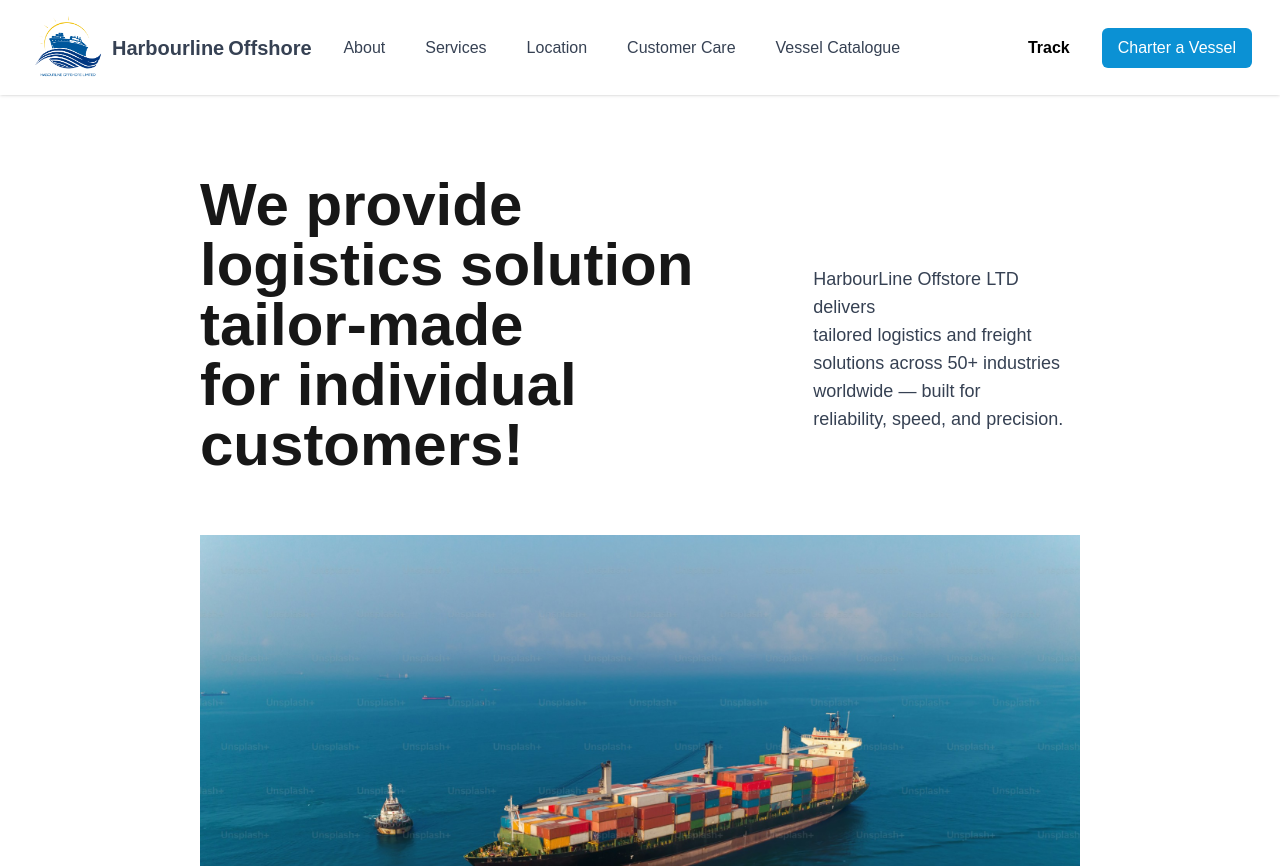
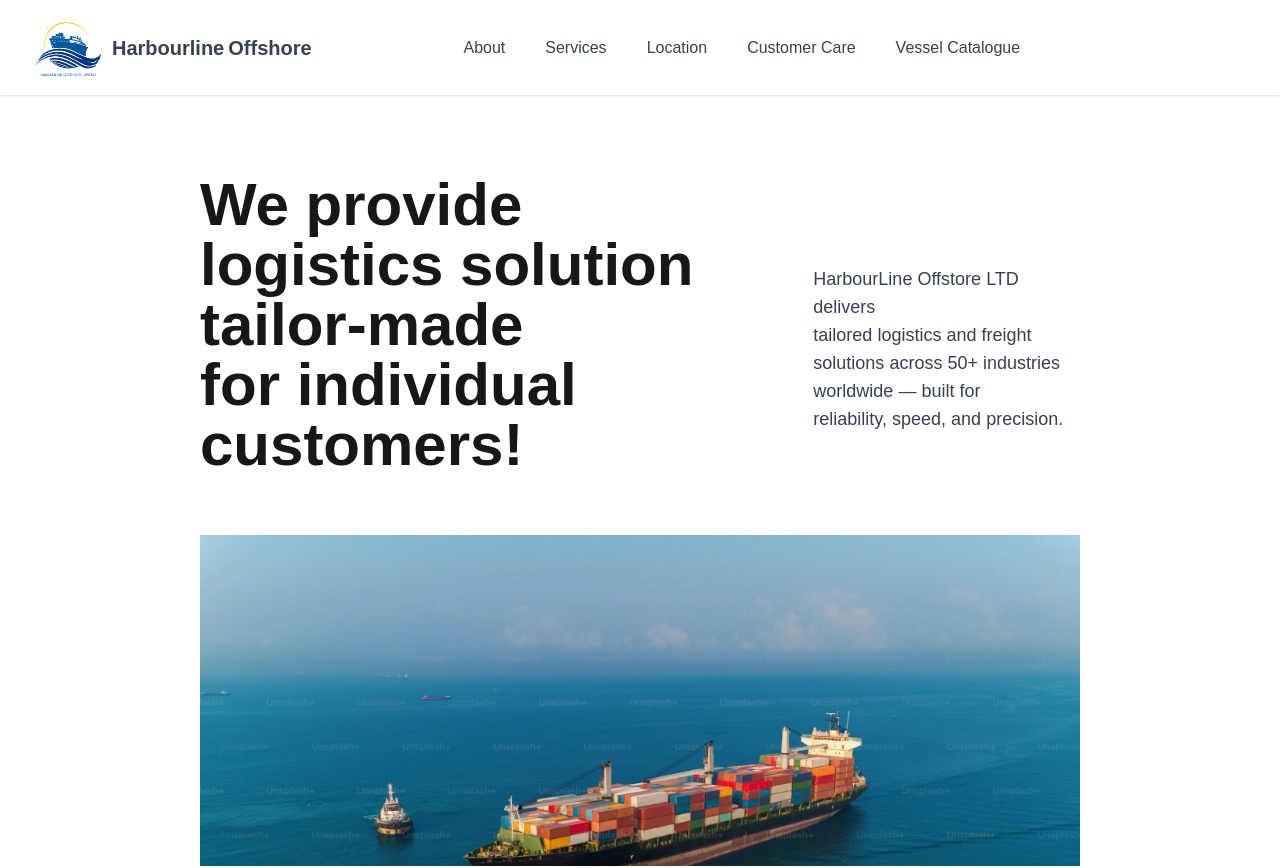
Before and after one commit to harrycode2790/habourline, a Next.js app: page / in a window 1280 px wide. Shown: the top 868 px of the page. Built offline with nearby package versions, Linux system fonts and the light colour scheme.

Commit message:
Removed the Track and Charter Vessel buttons from the header

```diff
--- a/components/Header.tsx
+++ b/components/Header.tsx
@@ -89,12 +89,6 @@
           <Link href="/customer-care" className={`hover:text-${scrolling ? 'blue-400' : hoverColor}`}>Customer Care</Link>
           <Link href="/vessel-catalogue" className={`hover:text-${scrolling ? 'blue-400' : hoverColor}`}>Vessel Catalogue </Link>
         </nav>
-
-        {/* Desktop: Track & Login Buttons (Right) */}
-        <div className="hidden md:flex space-x-4">
-          <Link href="#" className={`text-${hoverColor} font-semibold px-4 py-2 rounded-md`}>Track</Link>
-          <button className="bg-[#0B91D4] text-white px-4 py-2 rounded-md hover:bg-blue-400">Charter a Vessel</button>
-        </div>
       </div>
 
       {/* Mobile Menu Dropdown */}
@@ -105,13 +99,6 @@
           <Link href="/location" className={`block hover:text-${scrolling ? 'blue-400' : hoverColor}`}>Location</Link>
           <Link href="#" className={`block hover:text-${scrolling ? 'blue-400' : hoverColor}`}>Our Strength</Link>
           <Link href="/customer-care" className={`block hover:text-${scrolling ? 'blue-400' : hoverColor}`}>Customer Care</Link>
-
-          <div className="mt-4 flex flex-col space-y-2">
-            <Link href="#" className={`text-${hoverColor} font-semibold text-center`}>Track</Link>
-            <button className="bg-[#0B91D4] text-white text-center px-4 py-2 rounded-md hover:bg-blue-400">
-              <Link href="/">Charter a Vessel</Link>
-            </button>
-          </div>
         </div>
       )}
     </header>
```
